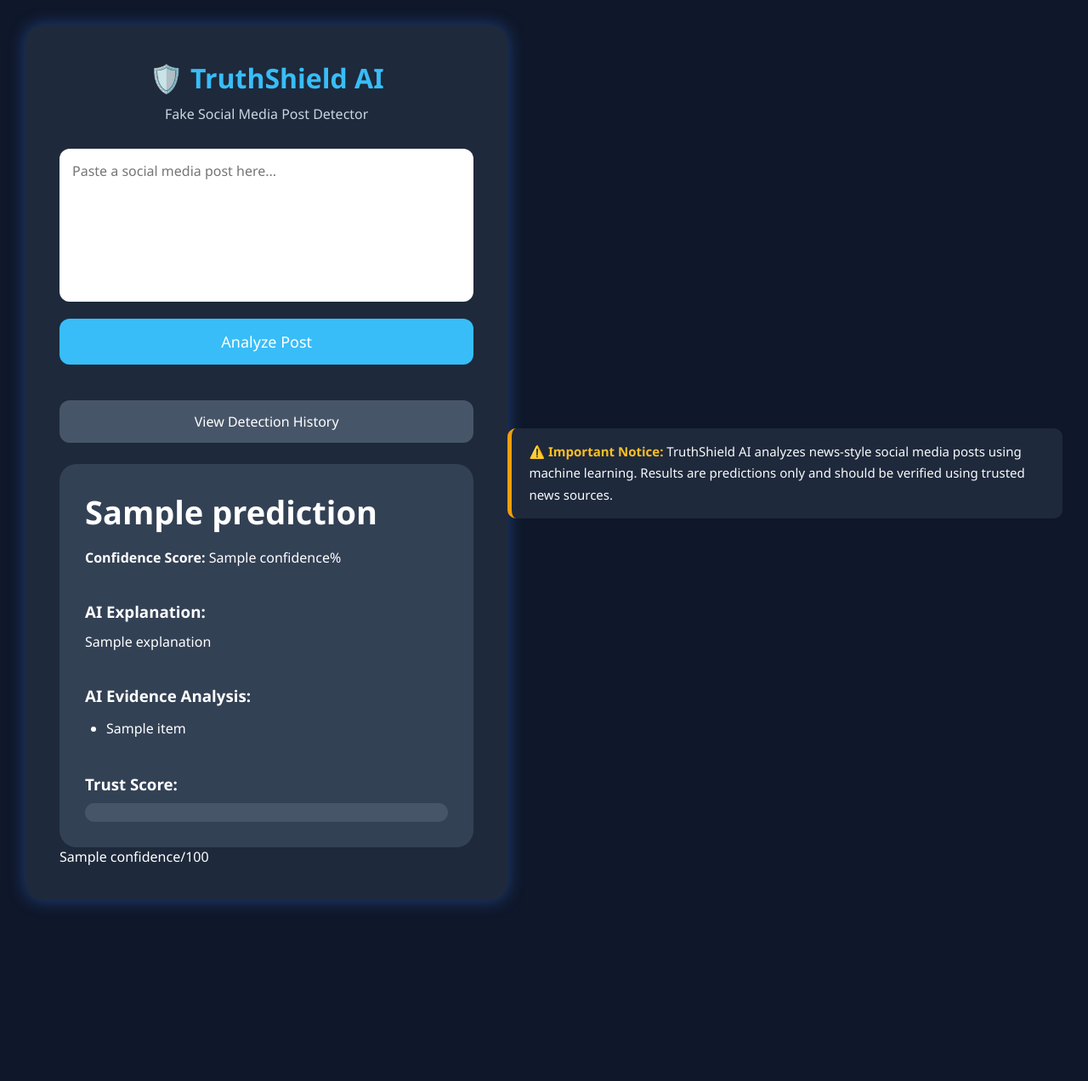
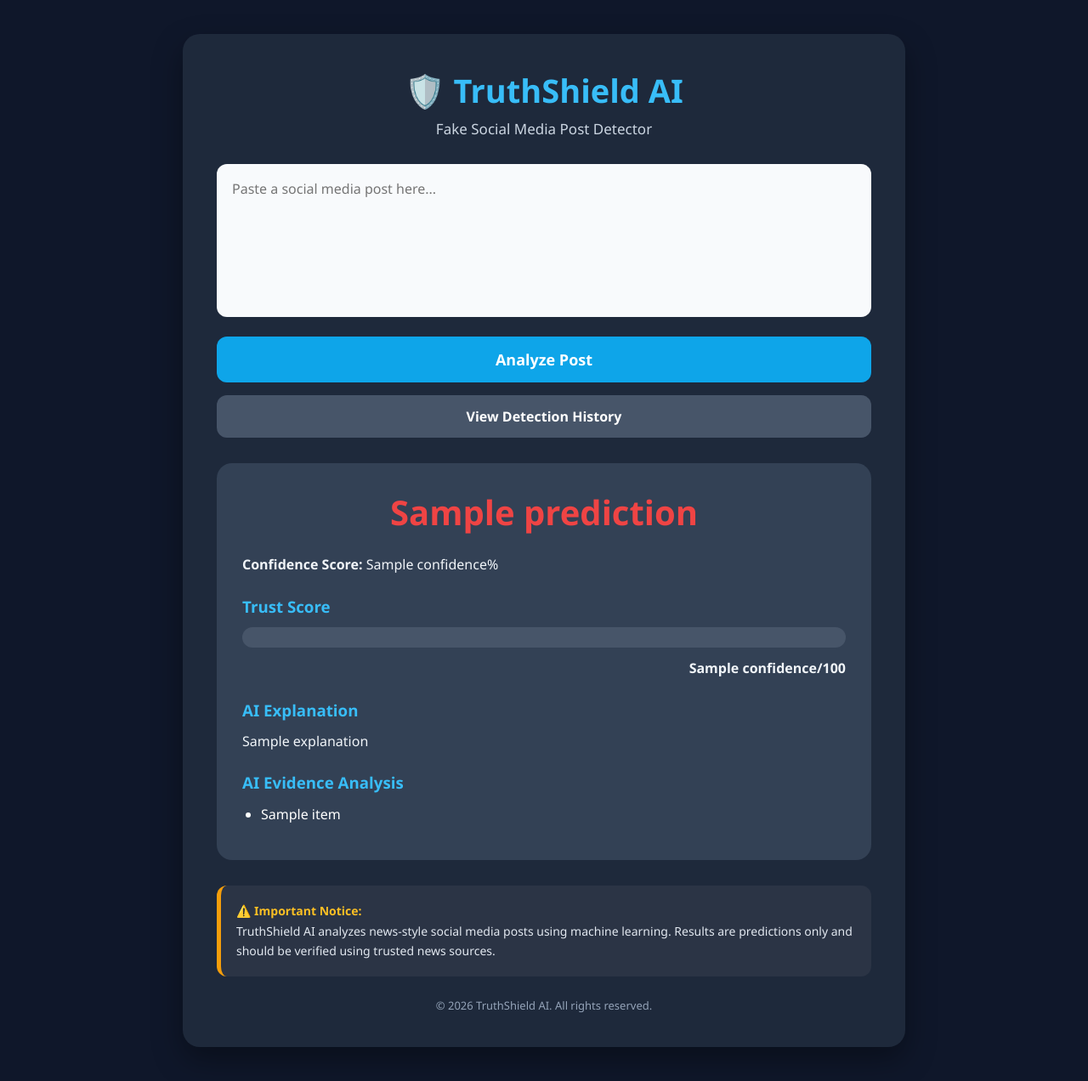
Before and after one commit to saanshii335-ux/TruthShield-AI, a Flask app: template templates/index.html in a window 1280 px wide. Shown: the whole page at 85% size. Before the commit the page ends 1069 px from the top, so only its background shows below. Run offline with Flask 3, Linux system fonts and the light colour scheme; the template is opened without the code that fills it: most values are stand-ins (such as "Sample title", 1, 10 or a date in 2020); parts of the project's set-up code (start-up, migrations or seed data) failed here and were passed over.

Commit message:
Improve UI design and trust score

```diff
--- a/static/style.css
+++ b/static/style.css
@@ -2,153 +2,194 @@
     margin:0;
     padding:0;
     box-sizing:border-box;
-    font-family:Segoe UI, sans-serif;
+    font-family:"Segoe UI",sans-serif;
 }
 
 body{
     background:#0f172a;
-    color:white;
+    color:#ffffff;
     min-height:100vh;
     display:flex;
     justify-content:center;
     align-items:center;
-    padding:30px;
+    padding:40px;
 }
 
 .container{
     width:90%;
-    max-width:800px;
+    max-width:850px;
     background:#1e293b;
     padding:40px;
     border-radius:20px;
-    box-shadow:0 0 20px rgba(59,130,246,.4);
-    animation:fadeIn 1s;
+    box-shadow:0 15px 35px rgba(0,0,0,.35);
+    animation:fadeIn .8s ease;
 }
+
+/* -------------------- Heading -------------------- */
 
 h1{
     text-align:center;
     color:#38bdf8;
-    margin-bottom:10px;
+    font-size:38px;
+    margin-bottom:8px;
 }
 
 .subtitle{
     text-align:center;
+    color:#cbd5e1;
     margin-bottom:30px;
-    color:#cbd5e1;
+    font-size:17px;
 }
+
+/* -------------------- Text Area -------------------- */
 
 textarea{
     width:100%;
     height:180px;
-    padding:15px;
+    padding:18px;
     border:none;
     border-radius:12px;
     resize:none;
     font-size:16px;
     outline:none;
+    background:#f8fafc;
+    color:#1e293b;
 }
+
+textarea:focus{
+    box-shadow:0 0 0 3px rgba(56,189,248,.35);
+}
+
+/* -------------------- Buttons -------------------- */
 
 button{
     width:100%;
-    margin-top:15px;
+    margin-top:18px;
     padding:15px;
     border:none;
     border-radius:12px;
-    background:#38bdf8;
-    color:white;
+    background:#0ea5e9;
+    color:#fff;
     font-size:18px;
+    font-weight:600;
     cursor:pointer;
-    transition:0.3s;
+    transition:.3s;
 }
 
 button:hover{
-    background:#0ea5e9;
-    transform:scale(1.02);
+    background:#0284c7;
+    transform:translateY(-2px);
 }
 
 .history-btn{
     display:block;
     text-align:center;
-    margin-top:20px;
+    margin-top:15px;
     padding:14px;
     background:#475569;
     color:white;
     text-decoration:none;
     border-radius:12px;
-    transition:0.3s;
+    transition:.3s;
+    font-weight:600;
 }
 
 .history-btn:hover{
     background:#64748b;
-    transform:scale(1.02);
+    transform:translateY(-2px);
 }
 
+/* -------------------- Result Card -------------------- */
+
 .output-card{
-    margin-top:25px;
+    margin-top:30px;
+    background:#334155;
+    border-radius:18px;
     padding:30px;
-    background:#334155;
-    border-radius:20px;
-    color:white;
+    animation:fadeIn .5s ease;
 }
 
 .output-card h2{
-    margin-bottom:15px;
-    font-size:38px;
-    font-weight:bold;
+    text-align:center;
+    font-size:40px;
+    margin-bottom:20px;
 }
 
 .output-card h3{
-    margin-top:15px;
+    margin-top:22px;
     margin-bottom:10px;
+    color:#38bdf8;
 }
 
 .output-card p{
-    line-height:1.7;
+    line-height:1.8;
+    color:#f1f5f9;
 }
 
 .output-card ul{
-    margin-left:25px;
-    line-height:2;
+    margin-left:22px;
+    line-height:1.9;
 }
 
-/* ---------- Trust Bar ---------- */
+.output-card li{
+    margin-bottom:8px;
+}
+
+/* -------------------- Trust Bar -------------------- */
 
 .trust-bar{
     width:100%;
-    height:22px;
+    height:24px;
     background:#475569;
-    border-radius:20px;
+    border-radius:50px;
     overflow:hidden;
-    margin-top:10px;
+    margin-top:12px;
+    margin-bottom:10px;
 }
 
 .trust-fill{
     height:100%;
     width:0%;
-    border-radius:20px;
-    transition:width 0.8s ease;
+    border-radius:50px;
+    transition:width .8s ease;
 }
 
-/* ---------- Important Notice ---------- */
+.trust-text{
+    text-align:right;
+    font-weight:bold;
+    color:#e2e8f0;
+}
+
+/* -------------------- Notice -------------------- */
 
 .notice{
-    margin-top:25px;
-    padding:15px 20px;
-    background:#1e293b;
+    margin-top:30px;
+    padding:18px;
+    background:#2b3445;
     border-left:5px solid #f59e0b;
-    border-radius:10px;
-    font-size:15px;
+    border-radius:12px;
+    color:#e2e8f0;
     line-height:1.7;
-    color:#f8fafc;
+    font-size:14px;
 }
 
 .notice strong{
     color:#fbbf24;
 }
 
-/* ---------- Animation ---------- */
+/* -------------------- Footer -------------------- */
+
+.footer{
+    margin-top:25px;
+    text-align:center;
+    color:#94a3b8;
+    font-size:13px;
+}
+
+/* -------------------- Animation -------------------- */
 
 @keyframes fadeIn{
+
     from{
         opacity:0;
         transform:translateY(20px);
@@ -158,4 +199,29 @@ button:hover{
         opacity:1;
         transform:translateY(0);
     }
+
 }
+
+/* -------------------- Responsive -------------------- */
+
+@media(max-width:768px){
+
+    .container{
+        width:95%;
+        padding:25px;
+    }
+
+    h1{
+        font-size:30px;
+    }
+
+    .output-card h2{
+        font-size:30px;
+    }
+
+    button,
+    .history-btn{
+        font-size:16px;
+    }
+
+}
--- a/templates/index.html
+++ b/templates/index.html
@@ -1,7 +1,10 @@
 <!DOCTYPE html>
-<html>
+<html lang="en">
 <head>
+    <meta charset="UTF-8">
+    <meta name="viewport" content="width=device-width, initial-scale=1.0">
     <title>TruthShield AI</title>
+
     <link rel="stylesheet" href="{{ url_for('static', filename='style.css') }}">
 </head>
 
@@ -23,8 +26,6 @@
             Analyze Post
         </button>
 
-        <br><br>
-
         <a href="/history" class="history-btn">
             View Detection History
         </a>
@@ -35,19 +36,31 @@
 
     <div class="output-card">
 
-        <h2>{{ prediction }}</h2>
+        <h2 style="color:{% if 'REAL' in prediction %}#22c55e{% else %}#ef4444{% endif %};">
+            {{ prediction }}
+        </h2>
 
         <p><strong>Confidence Score:</strong> {{ confidence }}%</p>
 
-        <br>
+        <h3>Trust Score</h3>
 
-        <h3>AI Explanation:</h3>
+        <div class="trust-bar">
+            <div
+                class="trust-fill"
+                style="
+                    width: {{ confidence }}%;
+                    background:{% if 'REAL' in prediction %}#22c55e{% else %}#ef4444{% endif %};
+                ">
+            </div>
+        </div>
+
+        <p class="trust-text">{{ confidence }}/100</p>
+
+        <h3>AI Explanation</h3>
 
         <p>{{ explanation }}</p>
 
-        <br>
-
-        <h3>AI Evidence Analysis:</h3>
+        <h3>AI Evidence Analysis</h3>
 
         <ul>
             {% for item in evidence %}
@@ -55,39 +68,18 @@
             {% endfor %}
         </ul>
 
-        <br>
-
-        <h3>Trust Score:</h3>
-
-        <div class="trust-bar">
-            <div
-                class="trust-fill"
-                style="
-                    width: {{ confidence }}%;
-                    background:
-                    {% if 'REAL' in prediction %}
-                        #22c55e;
-                    {% else %}
-                        #ef4444;
-                    {% endif %}
-                ">
-            </div>
-        </div>
-
-        </div>
-
-        <p>{{ confidence }}/100</p>
-
     </div>
 
     {% endif %}
 
     <div class="notice">
-        <strong>⚠️ Important Notice:</strong>
+        <strong>⚠️ Important Notice:</strong><br>
         TruthShield AI analyzes news-style social media posts using machine learning.
         Results are predictions only and should be verified using trusted news sources.
     </div>
-
+    <div class="footer">
+        &copy; 2026 TruthShield AI. All rights reserved.
+    </div>
 </div>
 
 <script src="{{ url_for('static', filename='script.js') }}"></script>
```
